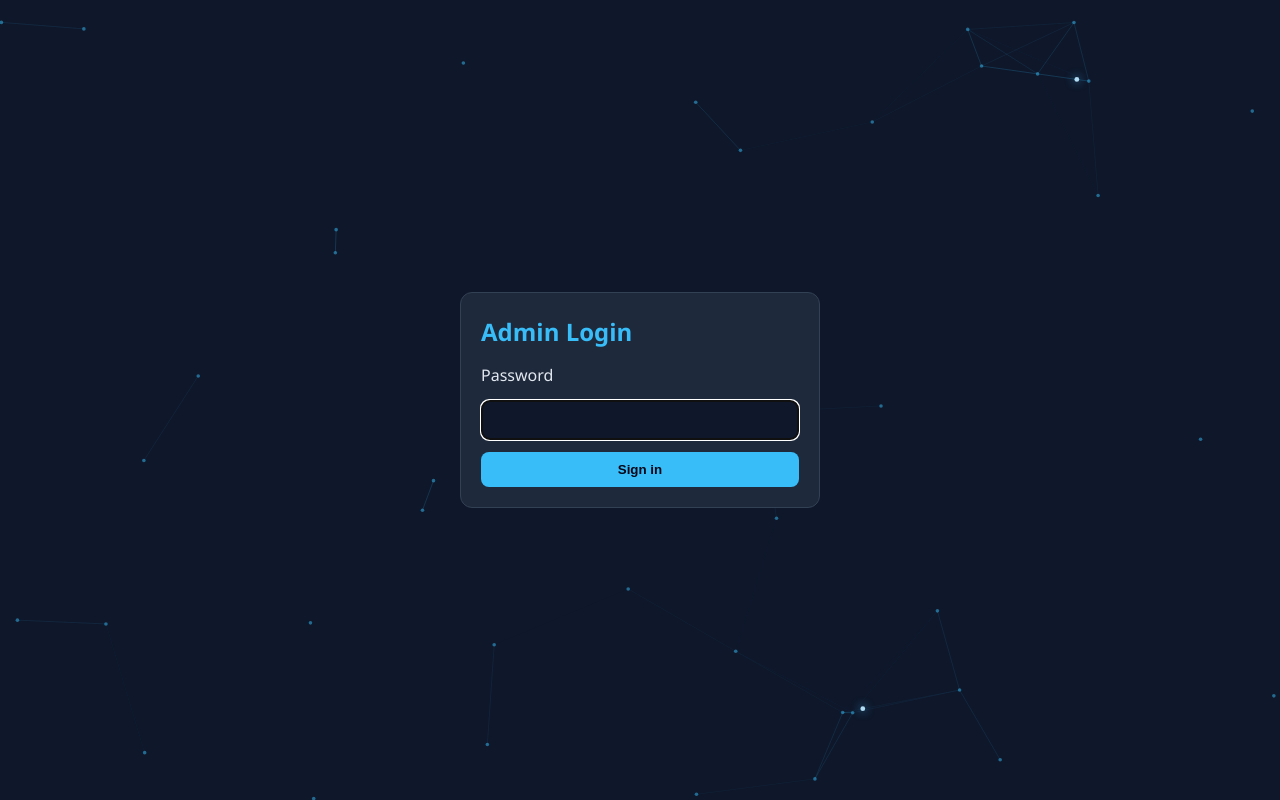
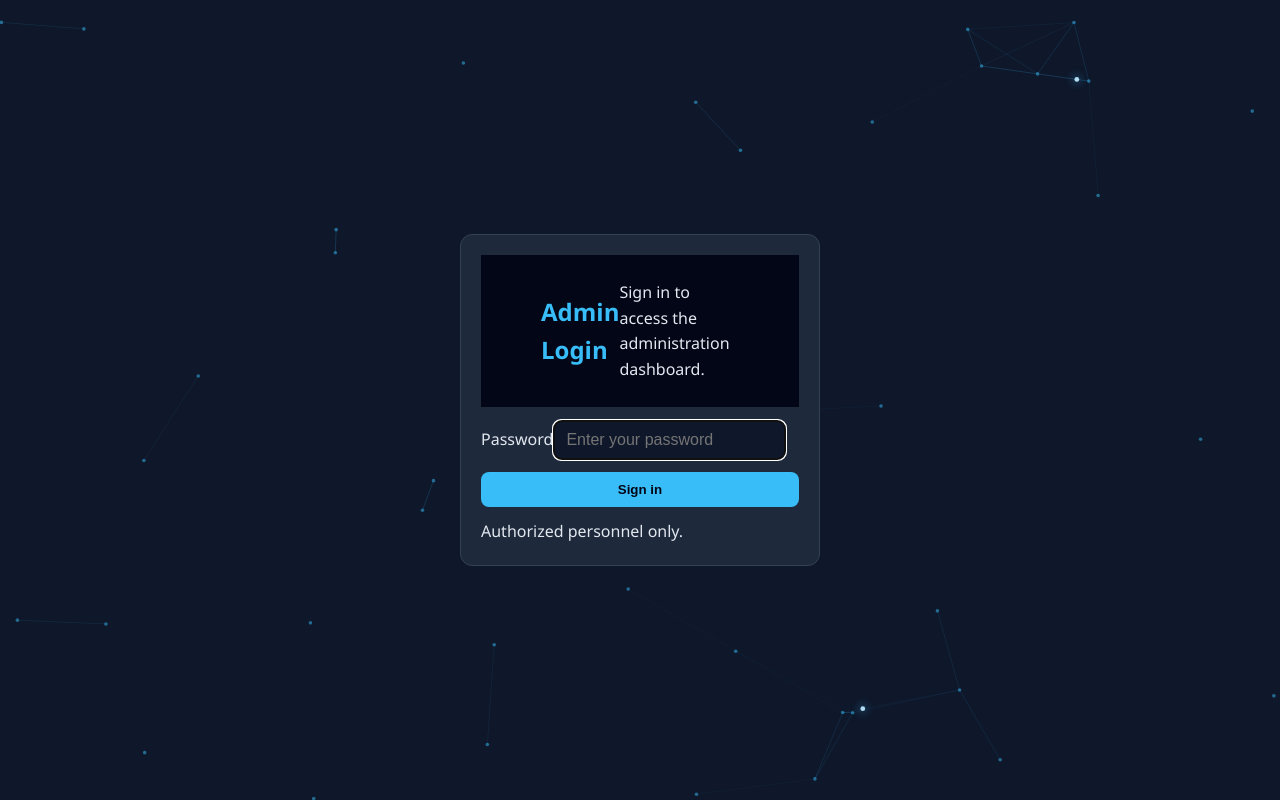
Before and after one commit to Roo-Master/RooMaster, a Next.js app in the folder portfolio/frontend/: page /admin/login in a window 1280 px wide. Built offline with nearby package versions, Linux system fonts and the light colour scheme.

Commit message:
Enhance Admin Login page layout and error handling
Refactor the login page to improve structure and accessibility.

```diff
--- a/portfolio/frontend/app/admin/login/page.tsx
+++ b/portfolio/frontend/app/admin/login/page.tsx
@@ -1,18 +1,57 @@
-export const metadata = { title: "Admin Login", robots: { index: false, follow: false } };
+import type { Metadata } from "next";
 
-export default function LoginPage({
-  searchParams,
-}: {
+export const metadata: Metadata = {
+  title: "Admin Login",
+  robots: { index: false, follow: false },
+};
+
+type LoginPageProps = {
   searchParams: { error?: string };
-}) {
+};
+
+export default function LoginPage({ searchParams }: LoginPageProps) {
+  const hasError = Boolean(searchParams.error);
+
   return (
     <main className="admin-login">
-      <form method="POST" action="/api/admin/login" className="admin-card">
-        <h1>Admin Login</h1>
-        <label htmlFor="password">Password</label>
-        <input id="password" name="password" type="password" required autoFocus />
-        {searchParams.error && <p className="admin-error">Incorrect password.</p>}
-        <button type="submit">Sign in</button>
+      <form method="POST" action="/api/admin/login" className="admin-card" noValidate>
+        <header className="admin-card__header">
+          <h1 className="admin-card__title">Admin Login</h1>
+          <p className="admin-card__subtitle">
+            Sign in to access the administration dashboard.
+          </p>
+        </header>
+
+        <div className="admin-field">
+          <label htmlFor="password" className="admin-field__label">
+            Password
+          </label>
+          <input
+            id="password"
+            name="password"
+            type="password"
+            className="admin-field__input"
+            placeholder="Enter your password"
+            autoComplete="current-password"
+            required
+            autoFocus
+            aria-invalid={hasError}
+            aria-describedby={hasError ? "password-error" : undefined}
+          />
+          {hasError && (
+            <p id="password-error" className="admin-error" role="alert">
+              Incorrect password. Please try again.
+            </p>
+          )}
+        </div>
+
+        <button type="submit" className="admin-submit">
+          Sign in
+        </button>
+
+        <p className="admin-card__footer">
+          Authorized personnel only.
+        </p>
       </form>
     </main>
   );
```
